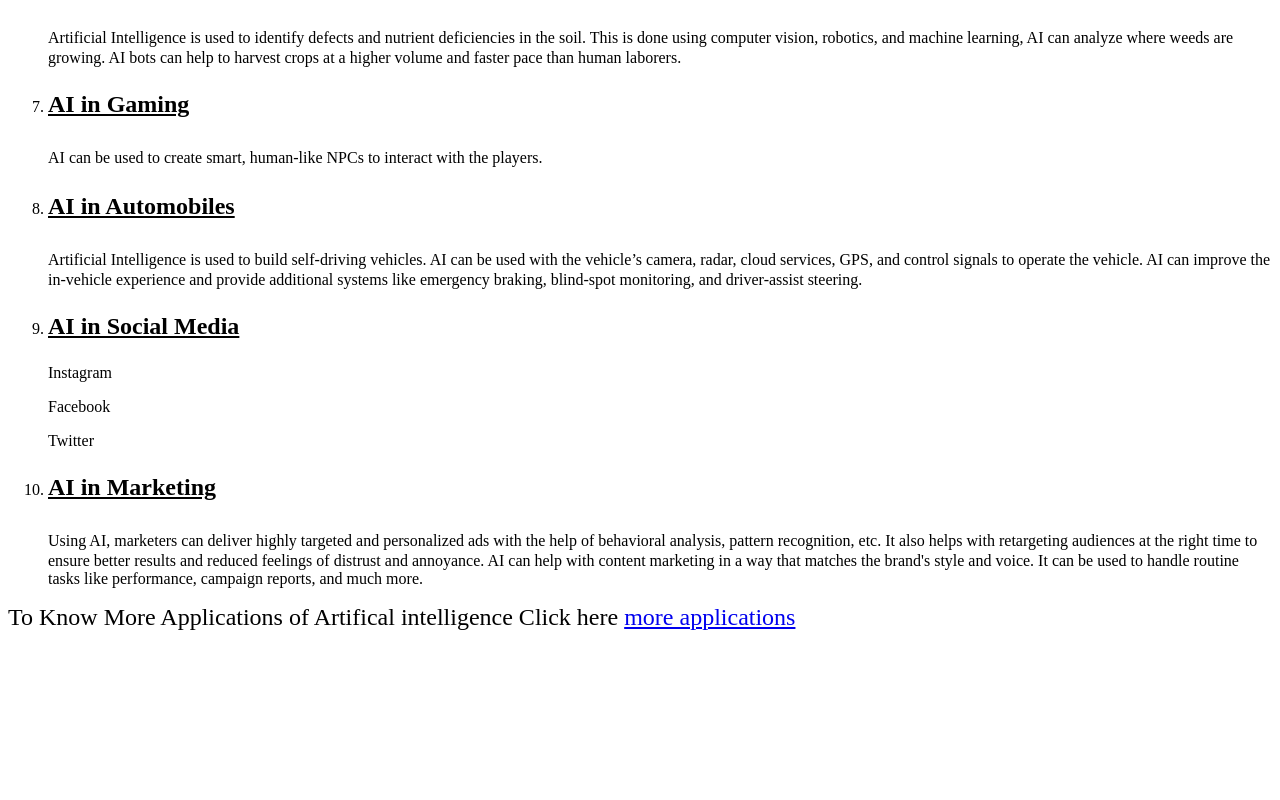
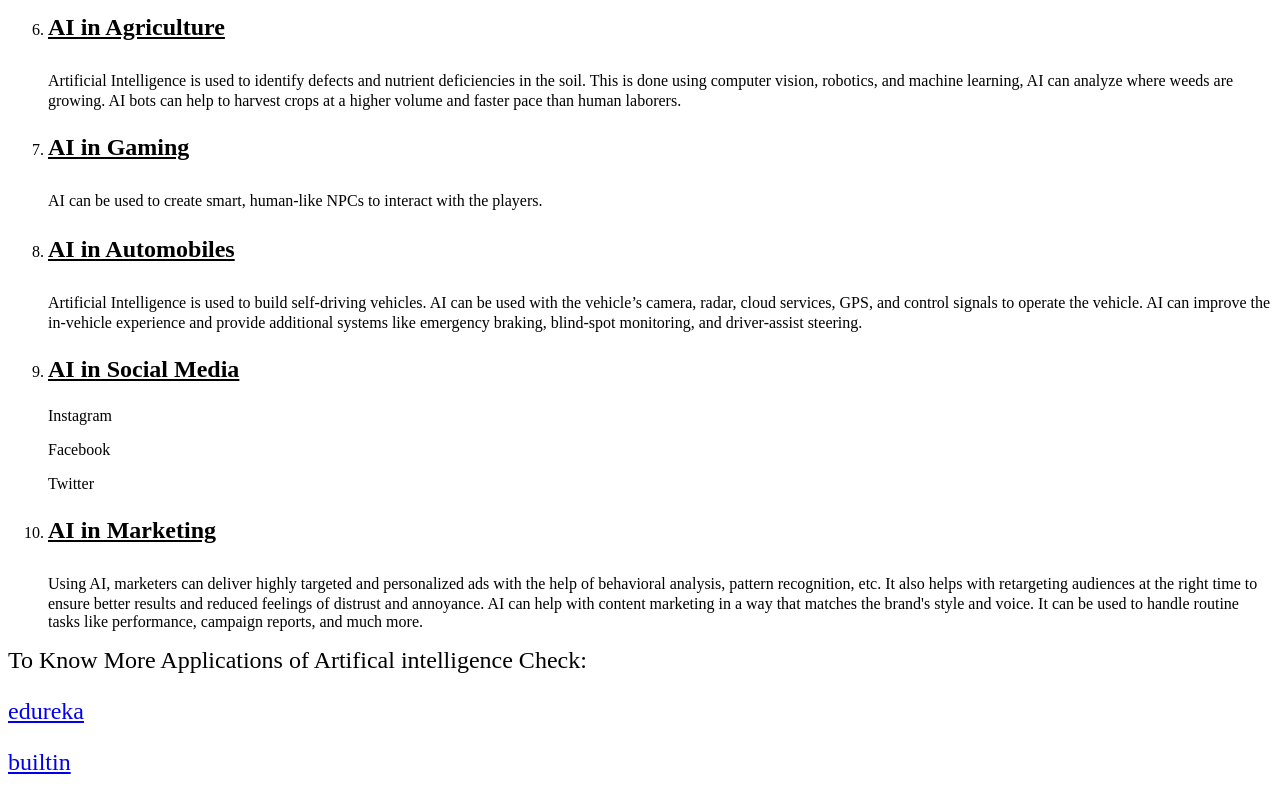
Before and after one commit to safiaadel/ece0011, a plain HTML site: page index.html in a window 1280 px wide. Shown: the part 1886-2686 px from the top of the page. Before the commit the page ends 2525 px from the top, so only its background shows below. Drawn offline with Linux system fonts and the light colour scheme.

Commit message:
Update index.html

```diff
--- a/index.html
+++ b/index.html
@@ -30,8 +30,12 @@
               The ancient Chinese game's complexity was seen as a significant barrier to overcome in AI.</td></tr>
        </table>
        <p> </p>
+
        <font size="5">To Know More About Artificial Intelligence Click here
         <a href="https://www.britannica.com/technology/artificial-intelligence" target="_blank" >more about artificial intelligence </a></font>
+        <p> <font size="5"> To Know more about history of artificial intelligence click here
+          <a href="https://www.g2.com/articles/history-of-artificial-intelligence" target="_blank"> history of artificial intelligence</a> </font>
+           </p>
 
        <h3> <font size="6" face="arial"><u>Artificial Intelligence Applications:</u>  </font></h3>
       <center><img src="https://encrypted-tbn0.gstatic.com/images?q=tbn:ANd9GcRbkB5wks90Jd-f7UNqcS3AQ0xQsABT7yEcYw&usqp=CAU" alt="photo"> </center>
@@ -108,8 +112,10 @@
                  tasks like performance, campaign reports, and much more.
                  </li>
        </ol>
-       <font size="5"> To Know More Applications of Artifical intelligence Click here
-        <a href="https://www.edureka.co/blog/artificial-intelligence-applications/" target="_blank">more applications</a> </font>
+        <font size="5"> To Know More Applications of Artifical intelligence Check:
+       <p><a href="https://www.edureka.co/blog/artificial-intelligence-applications/" target="_blank">edureka</a> </p>
+     <p><a href="https://builtin.com/artificial-intelligence/examples-ai-in-industry" target="_blank">builtin </a> </p>
+      </font>
 
     </body>
 </html>
```
